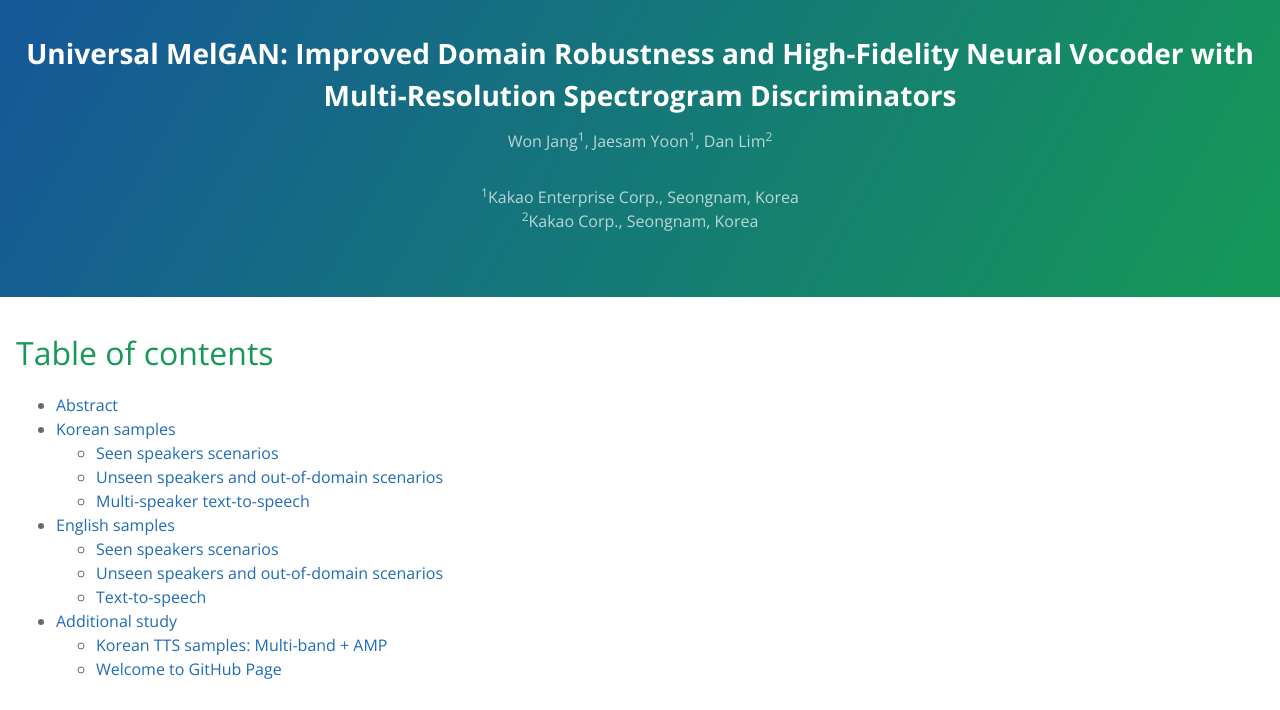
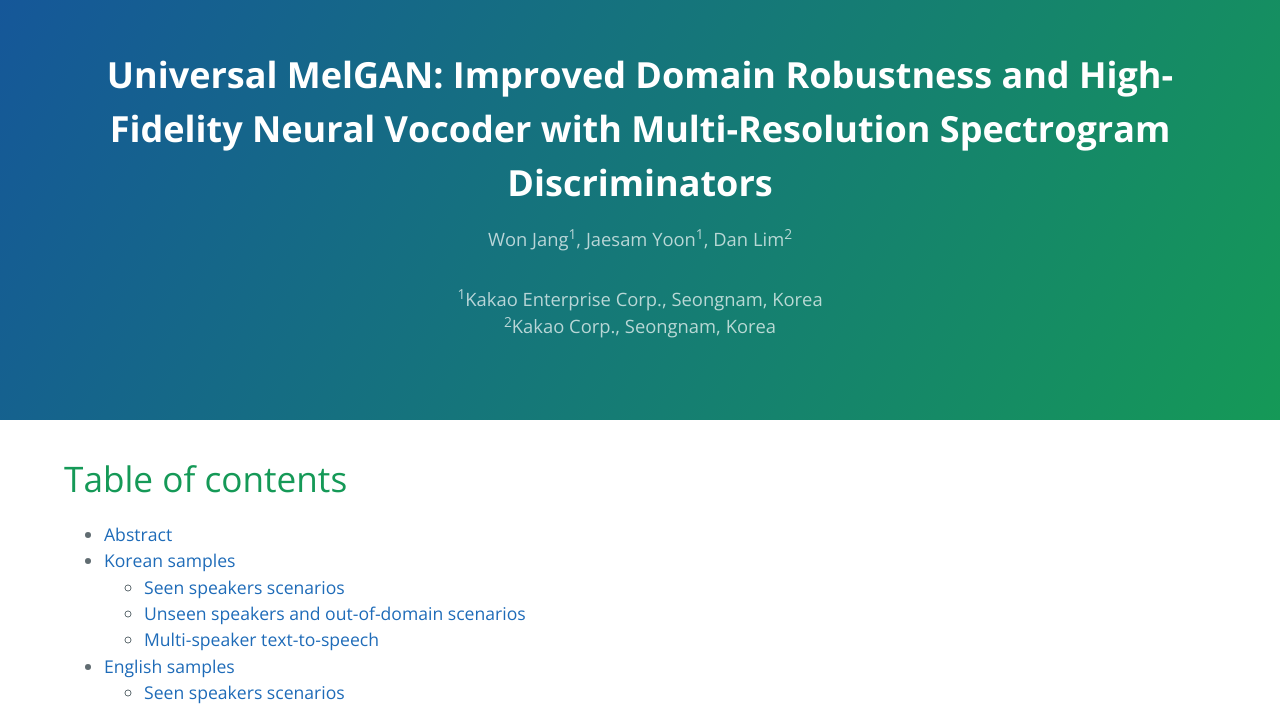
Before and after one commit to kallavinka8045/icassp2021, a Jekyll site: the page built from index.md, in a window 1280 px wide. Shown: the top 710 px of the page. Built offline with Jekyll 4.4.1, drawn with Linux system fonts in a browser that asks for light colours; our own code applies the rules of GitHub Pages for plain Markdown files.

Commit message:
Update variables.scss

```diff
--- a/_sass/variables.scss
+++ b/_sass/variables.scss
@@ -1,6 +1,6 @@
 // Breakpoints
-$large-breakpoint: 128em !default;
-$medium-breakpoint: 84em !default;
+$large-breakpoint: 112em !default;
+$medium-breakpoint: 73em !default;
 
 // Headers
 $header-heading-color: #fff !default;
```
